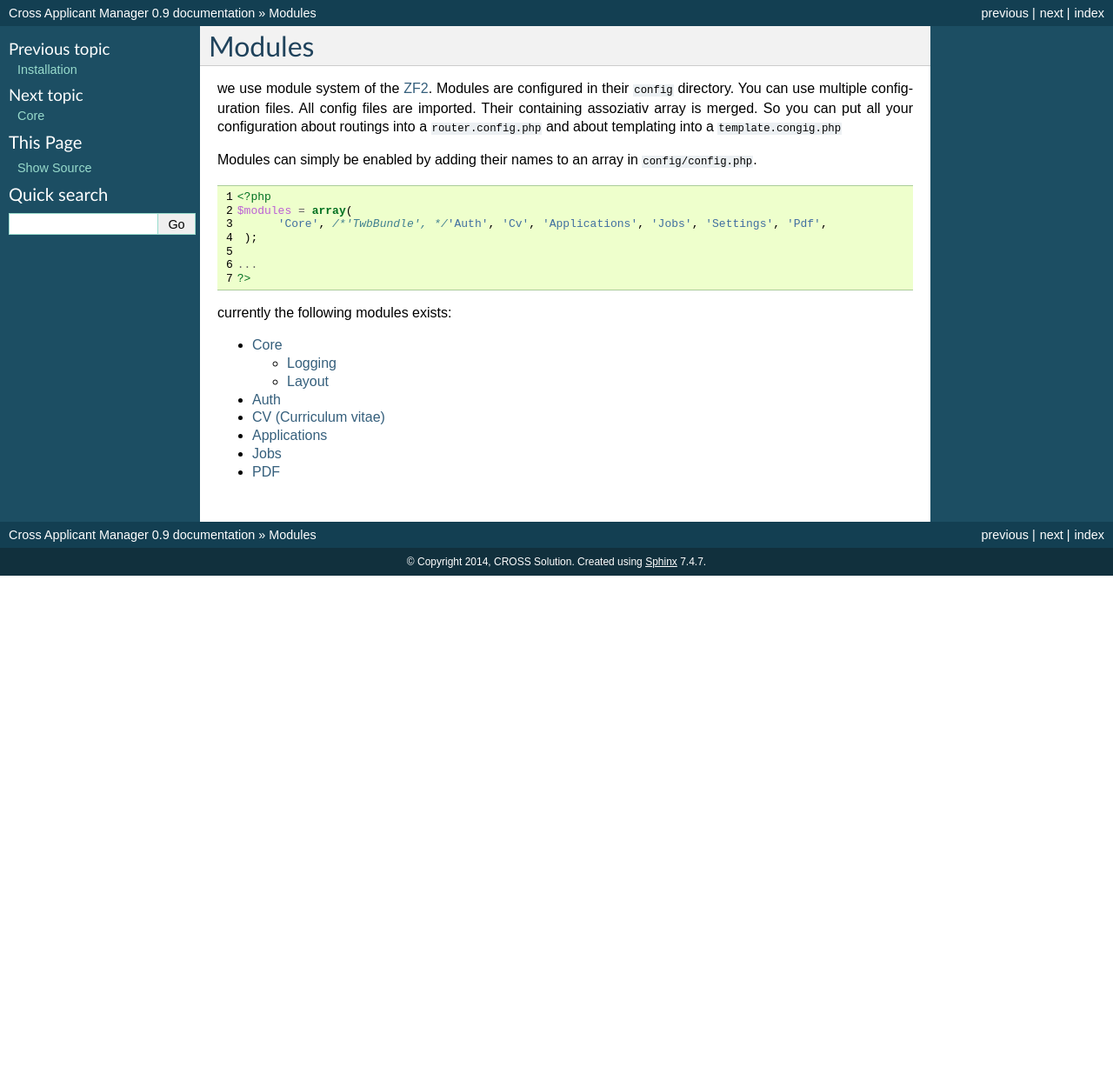
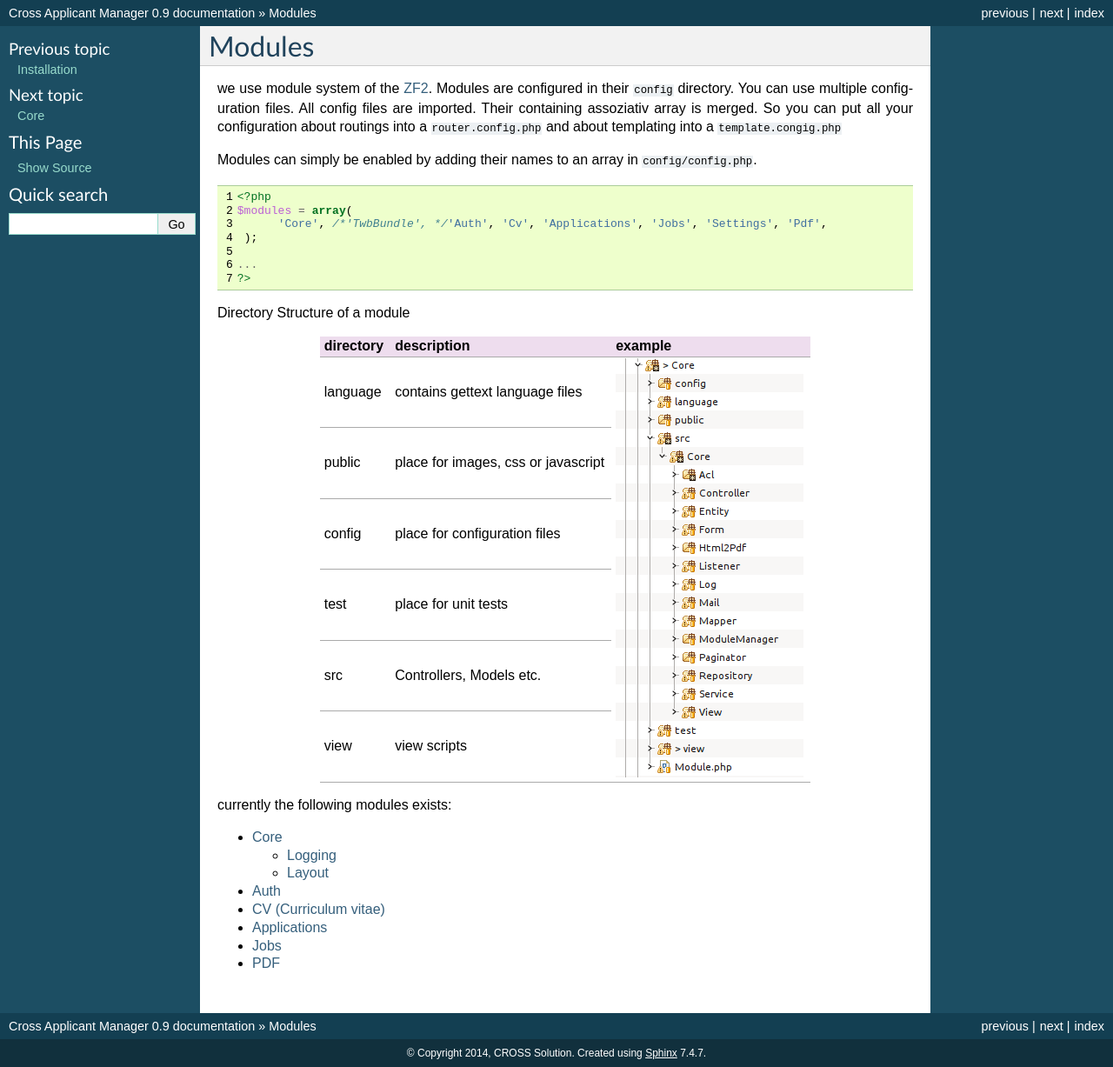
Before and after one commit to cross-solution/YawikDocs, a Sphinx documentation site: the page built from source/modules.rst, in a window 1280 px wide. Shown: the whole page at 87% size. Built offline with Sphinx 7.4.7, drawn with Linux system fonts in a browser that asks for light colours; before the commit the page ends 900 px from its top, so only the background shows below that.

Commit message:
describes the directory structure of a module

```diff
--- a/source/modules.rst
+++ b/source/modules.rst
@@ -19,6 +19,27 @@ Modules can simply be enabled by adding their names to an array in ``config/conf
    ...
    ?>
 
+Directory Structure of a module
+
++----------+-------------------------------------+---------------------------------+
+|directory |description                          |example                          |
++==========+=====================================+=================================+
+|language  | contains gettext language files     | .. image:: images/module.png    |
++----------+-------------------------------------+                                 |
+|public    | place for images, css or javascript |                                 |
++----------+-------------------------------------+                                 |
+|config    | place for configuration files       |                                 |
++----------+-------------------------------------+                                 |
+|test      | place for unit tests                |                                 |
++----------+-------------------------------------+                                 |
+|src       | Controllers, Models etc.            |                                 |
++----------+-------------------------------------+                                 |
+|view      | view scripts                        |                                 |
++----------+-------------------------------------+---------------------------------+
+
+
+
+
 currently the following modules exists:
 
 .. toctree::
```
Also changed, not shown: source/images/module.png (added).
